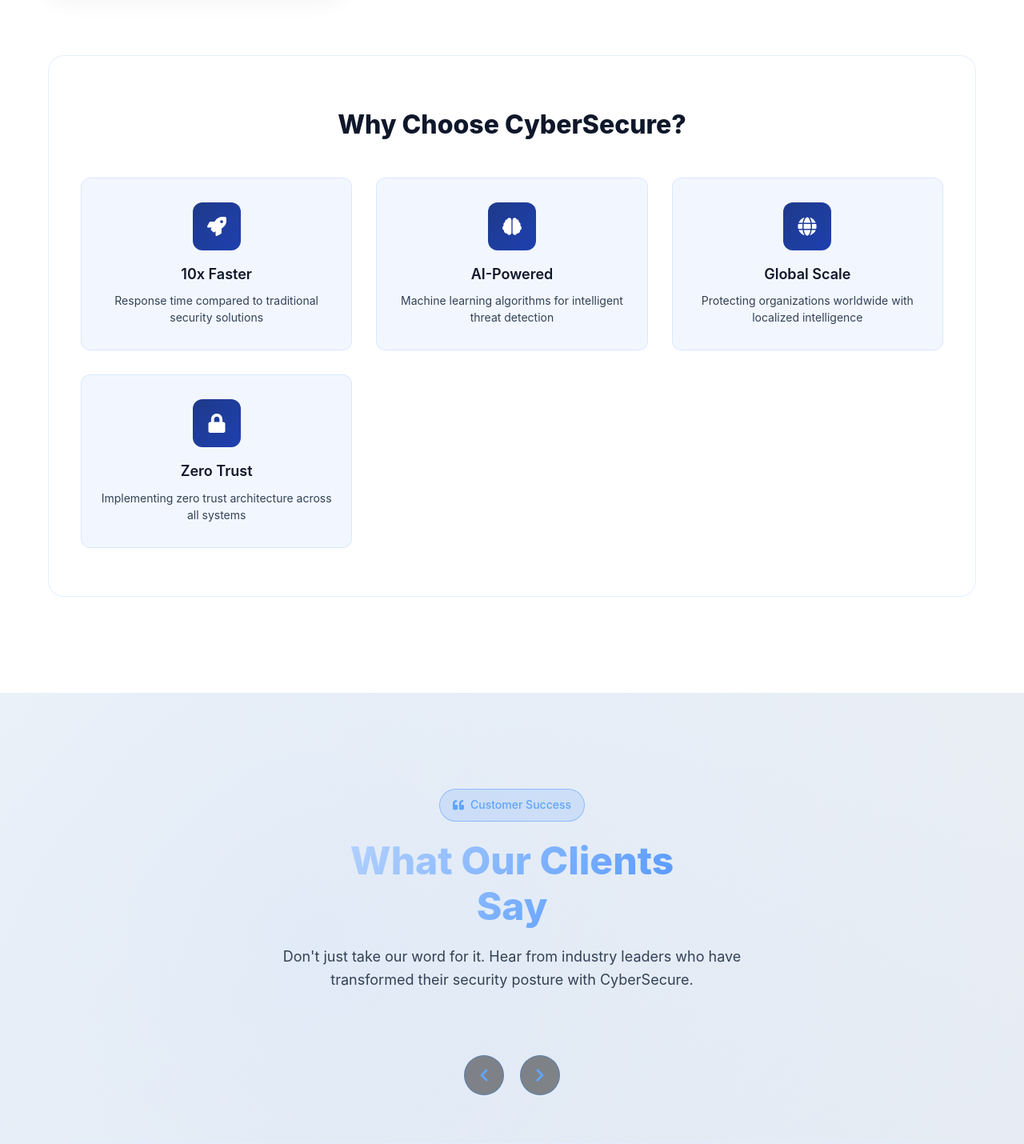
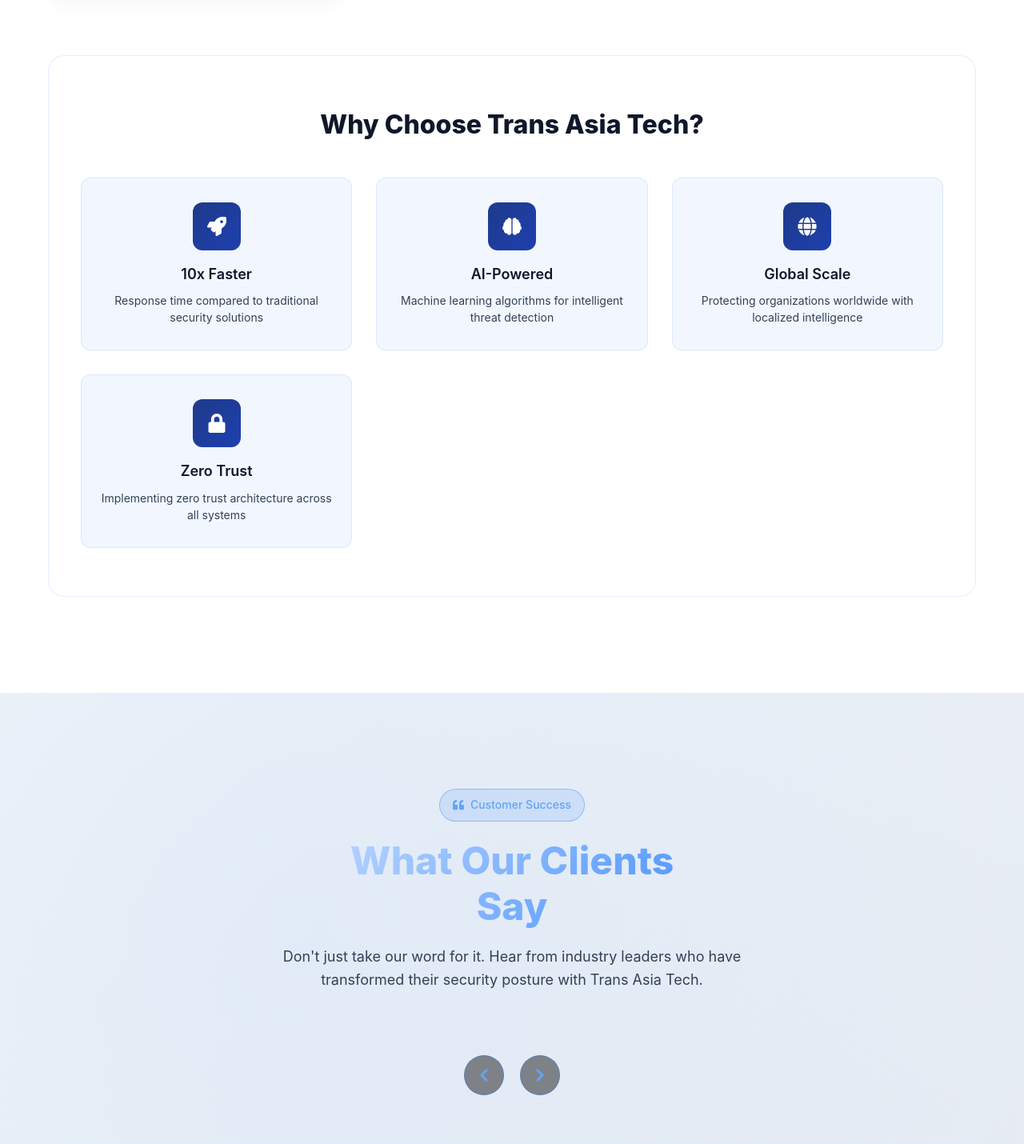
Before and after one commit to octaleadsprivatelimited-cloud/transasia, a React (Create React App) app in the folder client/: page / in a window 1280 px wide. Shown: the part 2900-4330 px from the top of the page at 80% size. Built offline with nearby package versions, Linux system fonts and the light colour scheme.

Commit message:
Change all instances of 'CyberSecure' to 'Trans Asia Tech' throughout the website

```diff
--- a/client/src/App.js
+++ b/client/src/App.js
@@ -38,7 +38,7 @@
   return (
     <AppContainer>
       <Helmet>
-        <title>CyberSecure - Advanced Cybersecurity Platform</title>
+        <title>Trans Asia Tech - Advanced Cybersecurity Platform</title>
         <meta name="description" content="Revolutionary AI-powered cybersecurity platform for autonomous threat protection, risk management, and next-gen security solutions." />
         <meta name="keywords" content="cybersecurity, threat protection, risk management, AI security, cyber risk quantification, third-party risk management, security platform" />
       </Helmet>
--- a/client/src/components/Footer.js
+++ b/client/src/components/Footer.js
@@ -488,7 +488,7 @@
 
         <FooterBottom>
           <Copyright>
-            © 2025 CyberSecure. All rights reserved.
+            © 2025 Trans Asia Tech. All rights reserved.
           </Copyright>
           <LegalLinks>
             <LegalLink to="/privacy">Privacy Policy</LegalLink>
--- a/client/src/components/Solutions.js
+++ b/client/src/components/Solutions.js
@@ -484,7 +484,7 @@
           animate={inView ? 'visible' : 'hidden'}
           transition={withDelay(transitions.base, 0.6)}
         >
-          <ComparisonTitle>Why Choose CyberSecure?</ComparisonTitle>
+          <ComparisonTitle>Why Choose Trans Asia Tech?</ComparisonTitle>
           <ComparisonGrid>
             {comparisons.map((comparison, index) => (
               <ComparisonItem key={index}>
--- a/client/src/components/Stats.js
+++ b/client/src/components/Stats.js
@@ -390,7 +390,7 @@
             transition={{ duration: 0.8, delay: 0.4 }}
           >
             Our platform delivers measurable results that matter to your business.
-            See why leading organizations trust CyberSecure for their security needs.
+            See why leading organizations trust Trans Asia Tech for their security needs.
           </Subtitle>
         </SectionHeader>
 
--- a/client/src/components/Testimonials.js
+++ b/client/src/components/Testimonials.js
@@ -367,7 +367,7 @@
 
 const testimonials = [
   {
-    text: "CyberSecure has revolutionized our security posture. The AI-powered threat detection has prevented multiple sophisticated attacks that would have cost us millions.",
+    text: "Trans Asia Tech has revolutionized our security posture. The AI-powered threat detection has prevented multiple sophisticated attacks that would have cost us millions.",
     rating: 5,
     author: {
       name: "Sarah Johnson",
@@ -397,7 +397,7 @@
     }
   },
   {
-    text: "CyberSecure's third-party risk management has streamlined our vendor assessment process. We can now monitor our entire supply chain in real-time.",
+    text: "Trans Asia Tech's third-party risk management has streamlined our vendor assessment process. We can now monitor our entire supply chain in real-time.",
     rating: 5,
     author: {
       name: "David Thompson",
@@ -477,7 +477,7 @@
             transition={{ duration: 0.8, delay: 0.4 }}
           >
             Don't just take our word for it. Hear from industry leaders who have
-            transformed their security posture with CyberSecure.
+            transformed their security posture with Trans Asia Tech.
           </Subtitle>
         </SectionHeader>
 
--- a/client/src/pages/CyberServices.js
+++ b/client/src/pages/CyberServices.js
@@ -59,7 +59,7 @@
   return (
     <Wrapper>
       <Helmet>
-        <title>Cybersecurity Services | CyberSecure</title>
+        <title>Cybersecurity Services | Trans Asia Tech</title>
         <meta name="description" content="Managed security, incident response, red teaming, and compliance operations for enterprises." />
       </Helmet>
       <Container>
```
